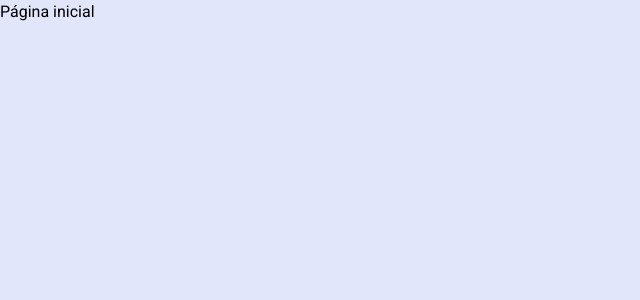
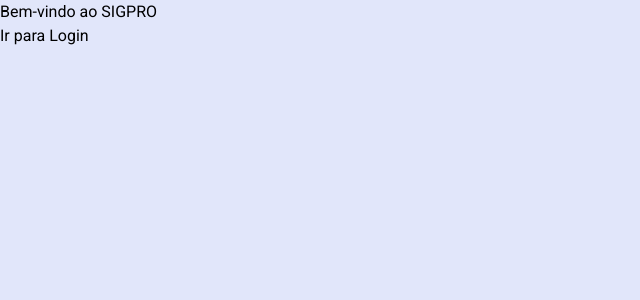
Before and after one commit to carcaraufersa/sigpro, a Next.js app in the folder frontend/: page / in a window 1280 px wide. Shown: the top 300 px of the page, without its empty margins (0-640 px from the left). Built offline with nearby package versions, Linux system fonts and the light colour scheme.

Commit message:
:sparkles: feat: adiciona estrutura inicial de autenticacao

```diff
--- /dev/null
+++ b/frontend/src/app/(public)/esqueceu-senha/page.tsx
@@ -0,0 +1,9 @@
+'use client';
+
+export default function EsqueceuSenhaPage() {
+
+    return(
+        <p>Tela de esqueceu senha criada</p>
+    )
+
+}
--- /dev/null
+++ b/frontend/src/app/(public)/layout.tsx
@@ -0,0 +1,7 @@
+export default function PublicLayout({
+  children,
+}: {
+  children: React.ReactNode;
+}) {
+  return children;
+}
--- /dev/null
+++ b/frontend/src/app/(public)/login/page.tsx
@@ -0,0 +1,8 @@
+'use client';
+
+export default function LoginPage() {
+
+    return(
+        <p >Tela de Login criada</p>
+    )
+}
--- /dev/null
+++ b/frontend/src/app/(public)/redefinir-senha/page.tsx
@@ -0,0 +1,9 @@
+'use client';
+
+export default function RedefinirSenhaPage() {
+
+    return(
+        <p>Tela de redefinir senha criada</p>
+    )
+
+}
--- a/frontend/src/app/page.tsx
+++ b/frontend/src/app/page.tsx
@@ -1,5 +1,18 @@
+'use client';
+
+import Link from 'next/link';
+
 export default function WelcomePage() {
   return (
-   <p>Página inicial</p>
+  <main>
+      <h1>
+        Bem-vindo ao SIGPRO
+      </h1>
+
+      <Link href="/login">
+        Ir para Login
+      </Link>
+
+    </main>
   );
 }
```
